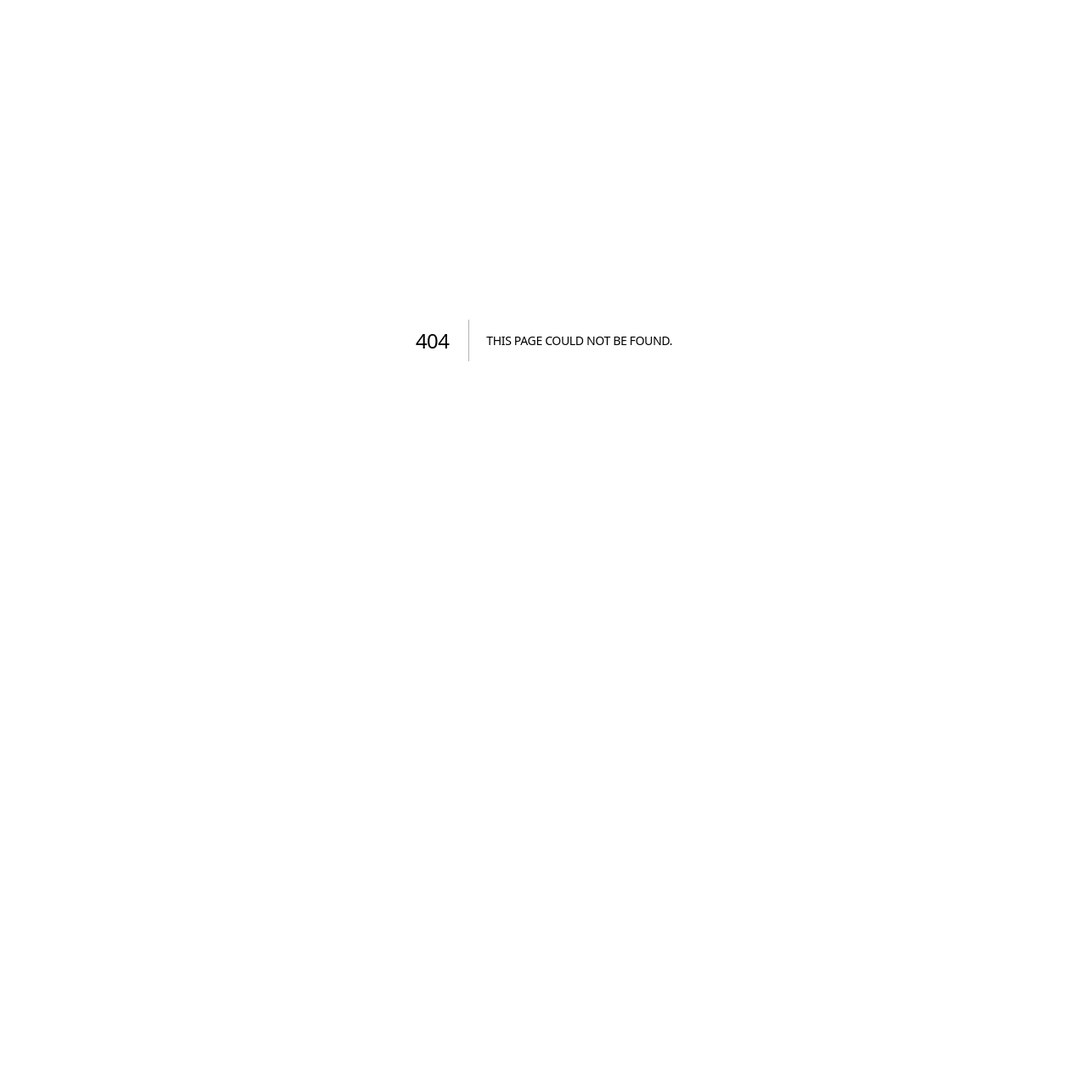
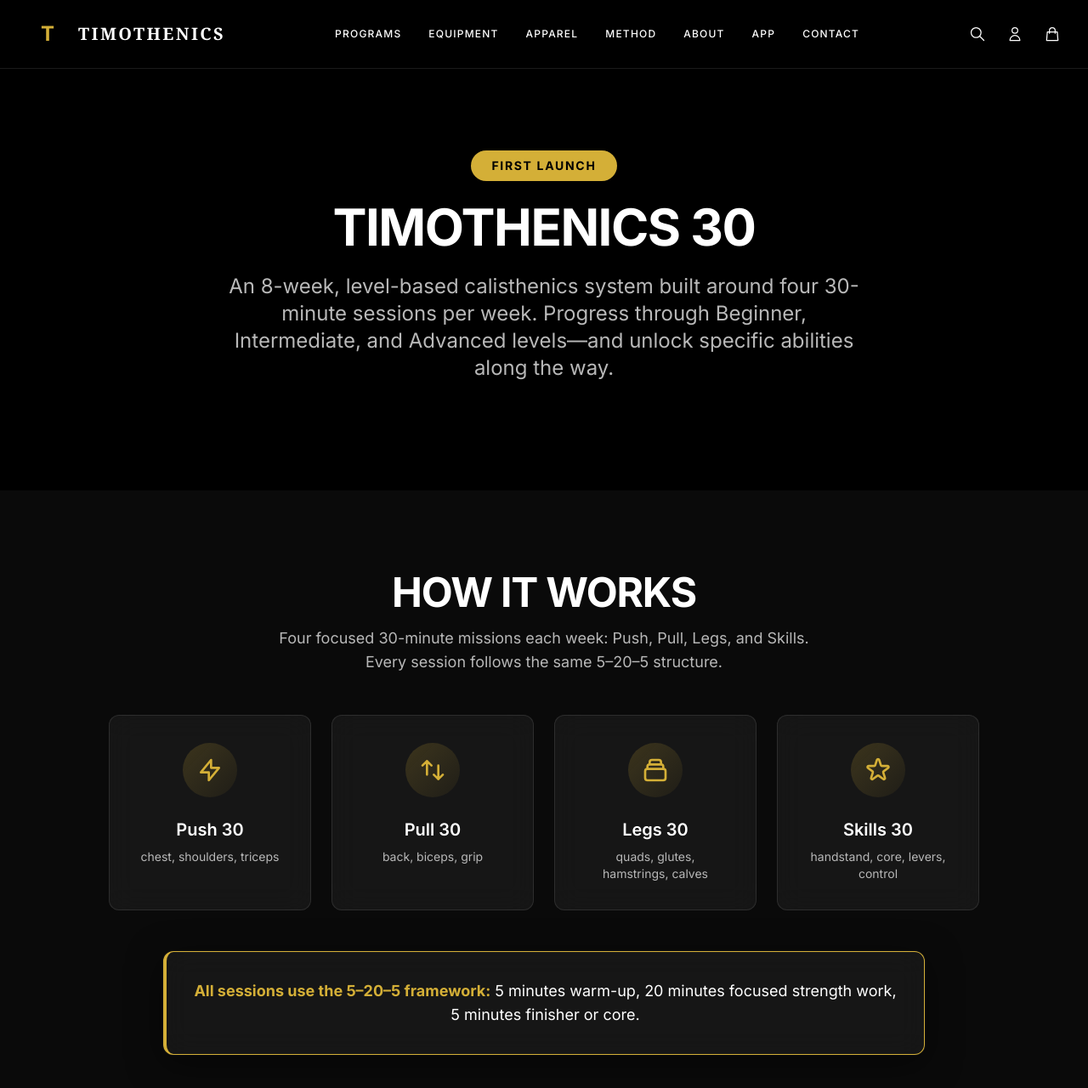
Before and after one commit to timothywdobies/timothenics, a Next.js app: page /timothenics-30 in a window 1280 px wide. Before the commit this address had no page. Shown: the top 1280 px of the page at 85% size. Before the commit the page ends 800 px from the top, so only its background shows below. Built offline with nearby package versions, Linux system fonts and the light colour scheme.

Commit message:
Create dedicated Timothenics 30 program page with placeholder for content and future paywall

```diff
--- a/src/app/programs/page.tsx
+++ b/src/app/programs/page.tsx
@@ -12,71 +12,21 @@ export default function Programs() {
           <p className="text-xs md:text-sm font-medium tracking-wider uppercase text-gold mb-6">
             PROGRAMS
           </p>
-          <h1 className="mb-6 text-white">Programs</h1>
+          <h1 className="mb-6 text-white">Timothenics Programs</h1>
           <p className="text-xl md:text-2xl text-foreground">
-            Timothenics programs are built around four 30-minute sessions a week—Push, Pull, Legs, and Skills—organized into levels you unlock like a game. You start where you are and climb through Beginner, Intermediate, and Advanced by meeting clear standards.
+            Level-based calisthenics systems built around four 30-minute sessions per week. Progress through clear standards and unlock new abilities.
           </p>
         </div>
       </Section>
 
-      {/* Free 7-Day Start */}
+      {/* Timothenics 30 - First Program Launch */}
       <Section className="bg-background-secondary">
-        <div className="max-w-4xl mx-auto">
-          <div className="bg-background border border-white/10 rounded-lg overflow-hidden hover:border-gold transition-all duration-300">
-            <div className="p-8 md:p-12">
-              <div className="flex items-start justify-between mb-6">
-                <div>
-                  <h2 className="text-white mb-2">Timothenics 7-Day Start</h2>
-                  <div className="inline-block bg-gold/20 text-gold px-4 py-2 rounded-full text-sm font-semibold uppercase tracking-wide">
-                    Free
-                  </div>
-                </div>
-              </div>
-
-              <p className="text-foreground-muted mb-6 text-lg">
-                A free 7-day introduction to the Timothenics system. Four 30-minute sessions that show you what Push, Pull, Legs, and Skills feel like—with minimal gear and clear structure.
-              </p>
-
-              <ul className="space-y-3 mb-8">
-                <li className="flex items-start">
-                  <svg className="w-5 h-5 text-gold mr-3 mt-0.5 flex-shrink-0" fill="currentColor" viewBox="0 0 20 20">
-                    <path fillRule="evenodd" d="M16.707 5.293a1 1 0 010 1.414l-8 8a1 1 0 01-1.414 0l-4-4a1 1 0 011.414-1.414L8 12.586l7.293-7.293a1 1 0 011.414 0z" clipRule="evenodd" />
-                  </svg>
-                  <span className="text-foreground">7 days of guided 30-minute sessions</span>
-                </li>
-                <li className="flex items-start">
-                  <svg className="w-5 h-5 text-gold mr-3 mt-0.5 flex-shrink-0" fill="currentColor" viewBox="0 0 20 20">
-                    <path fillRule="evenodd" d="M16.707 5.293a1 1 0 010 1.414l-8 8a1 1 0 01-1.414 0l-4-4a1 1 0 011.414-1.414L8 12.586l7.293-7.293a1 1 0 011.414 0z" clipRule="evenodd" />
-                  </svg>
-                  <span className="text-foreground">Train at home or at a park</span>
-                </li>
-                <li className="flex items-start">
-                  <svg className="w-5 h-5 text-gold mr-3 mt-0.5 flex-shrink-0" fill="currentColor" viewBox="0 0 20 20">
-                    <path fillRule="evenodd" d="M16.707 5.293a1 1 0 010 1.414l-8 8a1 1 0 01-1.414 0l-4-4a1 1 0 011.414-1.414L8 12.586l7.293-7.293a1 1 0 011.414 0z" clipRule="evenodd" />
-                  </svg>
-                  <span className="text-foreground">Perfect way to test the system before committing</span>
-                </li>
-              </ul>
-
-              <a
-                href="/#free-plan"
-                className="inline-flex items-center justify-center px-10 py-4 rounded-full bg-gold text-dark font-semibold text-sm uppercase tracking-wide hover:bg-gold-light transition-all duration-300 shadow-lg"
-              >
-                Get the 7-Day Plan
-              </a>
-            </div>
-          </div>
-        </div>
-      </Section>
-
-      {/* Timothenics 30 - Main Program */}
-      <Section className="bg-background">
         <div className="max-w-5xl mx-auto">
-          <div className="bg-gradient-to-br from-background-secondary to-background border-2 border-gold rounded-lg overflow-hidden">
+          <div className="bg-gradient-to-br from-background to-background-panel border-2 border-gold rounded-lg overflow-hidden">
             <div className="p-8 md:p-12">
               <div className="mb-6">
                 <div className="inline-block bg-gold text-dark px-4 py-2 rounded-full text-xs font-bold uppercase tracking-wide mb-4">
-                  Flagship Program
+                  First Launch
                 </div>
                 <h2 className="text-white mb-4">Timothenics 30 – Levels Program</h2>
                 <p className="text-xl text-foreground mb-8">
@@ -175,7 +125,7 @@ export default function Programs() {
               </div>
 
               <a
-                href="#"
+                href="/timothenics-30"
                 className="inline-flex items-center justify-center px-10 py-4 rounded-full bg-gold text-dark font-semibold text-sm uppercase tracking-wide hover:bg-gold-light transition-all duration-300 shadow-lg"
               >
                 Get Timothenics 30
@@ -185,48 +135,108 @@ export default function Programs() {
         </div>
       </Section>
 
+      {/* Free 7-Day Start */}
+      <Section className="bg-background">
+        <div className="max-w-4xl mx-auto">
+          <div className="bg-background-secondary border border-white/10 rounded-lg overflow-hidden hover:border-gold transition-all duration-300">
+            <div className="p-8 md:p-12">
+              <div className="flex items-start justify-between mb-6">
+                <div>
+                  <h2 className="text-white mb-2">Timothenics 7-Day Start</h2>
+                  <div className="inline-block bg-gold/20 text-gold px-4 py-2 rounded-full text-sm font-semibold uppercase tracking-wide">
+                    Free
+                  </div>
+                </div>
+              </div>
+
+              <p className="text-foreground-muted mb-6 text-lg">
+                A free 7-day introduction to the Timothenics system. Four 30-minute sessions that show you what Push, Pull, Legs, and Skills feel like—with minimal gear and clear structure.
+              </p>
+
+              <ul className="space-y-3 mb-8">
+                <li className="flex items-start">
+                  <svg className="w-5 h-5 text-gold mr-3 mt-0.5 flex-shrink-0" fill="currentColor" viewBox="0 0 20 20">
+                    <path fillRule="evenodd" d="M16.707 5.293a1 1 0 010 1.414l-8 8a1 1 0 01-1.414 0l-4-4a1 1 0 011.414-1.414L8 12.586l7.293-7.293a1 1 0 011.414 0z" clipRule="evenodd" />
+                  </svg>
+                  <span className="text-foreground">7 days of guided 30-minute sessions</span>
+                </li>
+                <li className="flex items-start">
+                  <svg className="w-5 h-5 text-gold mr-3 mt-0.5 flex-shrink-0" fill="currentColor" viewBox="0 0 20 20">
+                    <path fillRule="evenodd" d="M16.707 5.293a1 1 0 010 1.414l-8 8a1 1 0 01-1.414 0l-4-4a1 1 0 011.414-1.414L8 12.586l7.293-7.293a1 1 0 011.414 0z" clipRule="evenodd" />
+                  </svg>
+                  <span className="text-foreground">Train at home or at a park</span>
+                </li>
+                <li className="flex items-start">
+                  <svg className="w-5 h-5 text-gold mr-3 mt-0.5 flex-shrink-0" fill="currentColor" viewBox="0 0 20 20">
+                    <path fillRule="evenodd" d="M16.707 5.293a1 1 0 010 1.414l-8 8a1 1 0 01-1.414 0l-4-4a1 1 0 011.414-1.414L8 12.586l7.293-7.293a1 1 0 011.414 0z" clipRule="evenodd" />
+                  </svg>
+                  <span className="text-foreground">Perfect way to test the system before committing</span>
+                </li>
+              </ul>
+
+              <a
+                href="/#free-plan"
+                className="inline-flex items-center justify-center px-10 py-4 rounded-full bg-gold text-dark font-semibold text-sm uppercase tracking-wide hover:bg-gold-light transition-all duration-300 shadow-lg"
+              >
+                Get the 7-Day Plan
+              </a>
+            </div>
+          </div>
+        </div>
+      </Section>
+
+      {/* Future Programs */}
+      <Section className="bg-background-secondary">
+        <div className="text-center max-w-3xl mx-auto">
+          <h2 className="text-white mb-6">More programs coming soon</h2>
+          <p className="text-foreground-muted text-lg">
+            Timothenics 30 is just the beginning. Additional programs with different focuses and training styles are in development. Stay tuned.
+          </p>
+        </div>
+      </Section>
+
       {/* Why This Works */}
-      <Section className="bg-background-secondary">
+      <Section className="bg-background">
         <div className="text-center mb-12">
           <h2 className="text-white">Why level-based training works</h2>
         </div>
         <div className="grid grid-cols-1 md:grid-cols-2 lg:grid-cols-3 gap-8 max-w-6xl mx-auto">
-          <div className="bg-background border border-white/10 rounded-lg p-8 hover:border-gold transition-all duration-300">
+          <div className="bg-background-secondary border border-white/10 rounded-lg p-8 hover:border-gold transition-all duration-300">
             <h4 className="mb-3 text-white font-semibold">Clear Standards</h4>
             <p className="text-foreground-muted">
               You know exactly what you need to hit to level up. No guessing, no vague "get better" goals.
             </p>
           </div>
 
-          <div className="bg-background border border-white/10 rounded-lg p-8 hover:border-gold transition-all duration-300">
+          <div className="bg-background-secondary border border-white/10 rounded-lg p-8 hover:border-gold transition-all duration-300">
             <h4 className="mb-3 text-white font-semibold">Measurable Progress</h4>
             <p className="text-foreground-muted">
               Track your journey from beginner movements to advanced skills. See your progress in real achievements.
             </p>
           </div>
 
-          <div className="bg-background border border-white/10 rounded-lg p-8 hover:border-gold transition-all duration-300">
+          <div className="bg-background-secondary border border-white/10 rounded-lg p-8 hover:border-gold transition-all duration-300">
             <h4 className="mb-3 text-white font-semibold">Intrinsic Motivation</h4>
             <p className="text-foreground-muted">
               Unlocking skills feels like leveling up in a game. The progress itself becomes the reward.
             </p>
           </div>
 
-          <div className="bg-background border border-white/10 rounded-lg p-8 hover:border-gold transition-all duration-300">
+          <div className="bg-background-secondary border border-white/10 rounded-lg p-8 hover:border-gold transition-all duration-300">
             <h4 className="mb-3 text-white font-semibold">No Plateaus</h4>
             <p className="text-foreground-muted">
               Always working toward the next unlock. There's always a clear next step in your progression.
             </p>
           </div>
 
-          <div className="bg-background border border-white/10 rounded-lg p-8 hover:border-gold transition-all duration-300">
+          <div className="bg-background-secondary border border-white/10 rounded-lg p-8 hover:border-gold transition-all duration-300">
             <h4 className="mb-3 text-white font-semibold">Structured Freedom</h4>
             <p className="text-foreground-muted">
               The framework is fixed, but you progress at your own pace. No rushing, no falling behind.
             </p>
           </div>
 
-          <div className="bg-background border border-white/10 rounded-lg p-8 hover:border-gold transition-all duration-300">
+          <div className="bg-background-secondary border border-white/10 rounded-lg p-8 hover:border-gold transition-all duration-300">
             <h4 className="mb-3 text-white font-semibold">Sustainable Intensity</h4>
             <p className="text-foreground-muted">
               30-minute sessions mean you can train consistently without burning out or sacrificing your life.
@@ -236,7 +246,7 @@ export default function Programs() {
       </Section>
 
       {/* CTA */}
-      <Section className="bg-background">
+      <Section className="bg-background-secondary">
         <div className="text-center max-w-3xl mx-auto">
           <h2 className="mb-6 text-white">Ready to start leveling up?</h2>
           <p className="text-xl text-foreground-muted mb-8">
--- /dev/null
+++ b/src/app/timothenics-30/page.tsx
@@ -0,0 +1,126 @@
+'use client'
+
+import React from 'react'
+import Layout from '@/components/Layout'
+import Section from '@/components/Section'
+
+export default function Timothenics30() {
+  return (
+    <Layout>
+      {/* Hero Section */}
+      <Section className="bg-background py-16 md:py-20">
+        <div className="max-w-4xl mx-auto text-center">
+          <div className="mb-6">
+            <span className="inline-block bg-gold text-dark px-6 py-2 rounded-full text-sm font-bold uppercase tracking-wide">
+              First Launch
+            </span>
+          </div>
+          <h1 className="text-5xl md:text-6xl font-bold mb-6 text-white tracking-tight">
+            Timothenics 30
+          </h1>
+          <p className="text-xl md:text-2xl text-foreground-muted max-w-3xl mx-auto leading-relaxed mb-8">
+            An 8-week, level-based calisthenics system built around four 30-minute sessions per week. Progress through Beginner, Intermediate, and Advanced levels—and unlock specific abilities along the way.
+          </p>
+        </div>
+      </Section>
+
+      {/* Program Overview */}
+      <Section className="bg-background-secondary">
+        <div className="max-w-5xl mx-auto">
+          <div className="text-center mb-12">
+            <h2 className="text-white mb-4">How it works</h2>
+            <p className="text-foreground-muted max-w-2xl mx-auto">
+              Four focused 30-minute missions each week: Push, Pull, Legs, and Skills. Every session follows the same 5–20–5 structure.
+            </p>
+          </div>
+
+          <div className="grid grid-cols-1 md:grid-cols-2 lg:grid-cols-4 gap-6 mb-12">
+            {[
+              { title: 'Push 30', desc: 'chest, shoulders, triceps', icon: 'M13 10V3L4 14h7v7l9-11h-7z' },
+              { title: 'Pull 30', desc: 'back, biceps, grip', icon: 'M7 16V4m0 0L3 8m4-4l4 4m6 0v12m0 0l4-4m-4 4l-4-4' },
+              { title: 'Legs 30', desc: 'quads, glutes, hamstrings, calves', icon: 'M19 11H5m14 0a2 2 0 012 2v6a2 2 0 01-2 2H5a2 2 0 01-2-2v-6a2 2 0 012-2m14 0V9a2 2 0 00-2-2M5 11V9a2 2 0 012-2m0 0V5a2 2 0 012-2h6a2 2 0 012 2v2M7 7h10' },
+              { title: 'Skills 30', desc: 'handstand, core, levers, control', icon: 'M11.049 2.927c.3-.921 1.603-.921 1.902 0l1.519 4.674a1 1 0 00.95.69h4.915c.969 0 1.371 1.24.588 1.81l-3.976 2.888a1 1 0 00-.363 1.118l1.518 4.674c.3.922-.755 1.688-1.538 1.118l-3.976-2.888a1 1 0 00-1.176 0l-3.976 2.888c-.783.57-1.838-.197-1.538-1.118l1.518-4.674a1 1 0 00-.363-1.118l-3.976-2.888c-.784-.57-.38-1.81.588-1.81h4.914a1 1 0 00.951-.69l1.519-4.674z' },
+            ].map((track, index) => (
+              <div
+                key={index}
+                className="glass-card p-8 text-center group hover:shadow-glow transition-all duration-300"
+              >
+                <div className="w-16 h-16 mx-auto mb-6 rounded-full bg-gradient-to-br from-gold/20 to-gold/5 flex items-center justify-center group-hover:scale-110 transition-transform duration-300">
+                  <svg className="w-8 h-8 text-gold group-hover:text-gold-light transition-colors" fill="none" stroke="currentColor" viewBox="0 0 24 24">
+                    <path strokeLinecap="round" strokeLinejoin="round" strokeWidth={2} d={track.icon} />
+                  </svg>
+                </div>
+                <h3 className="text-white mb-2 text-xl font-semibold group-hover:text-gold transition-colors">{track.title}</h3>
+                <p className="text-foreground-muted text-sm">{track.desc}</p>
+              </div>
+            ))}
+          </div>
+
+          <div className="glass-card border-l-4 border-gold rounded-xl p-8 max-w-4xl mx-auto shadow-premium">
+            <p className="text-foreground text-center text-lg">
+              <span className="font-bold text-gold">All sessions use the 5–20–5 framework:</span> 5 minutes warm-up, 20 minutes focused strength work, 5 minutes finisher or core.
+            </p>
+          </div>
+        </div>
+      </Section>
+
+      {/* The Program Content - Placeholder */}
+      <Section className="bg-background">
+        <div className="max-w-5xl mx-auto">
+          <div className="text-center mb-12">
+            <h2 className="text-white mb-4">The Program</h2>
+            <p className="text-foreground-muted max-w-2xl mx-auto">
+              Your complete 8-week training system. All sessions, progressions, and unlock standards in one place.
+            </p>
+          </div>
+
+          {/* This is where the actual program content will go */}
+          <div className="glass-card p-12 text-center">
+            <div className="max-w-2xl mx-auto">
+              <div className="w-20 h-20 mx-auto mb-6 rounded-full bg-gradient-to-br from-gold/20 to-gold/5 flex items-center justify-center">
+                <svg className="w-10 h-10 text-gold" fill="none" stroke="currentColor" viewBox="0 0 24 24">
+                  <path strokeLinecap="round" strokeLinejoin="round" strokeWidth={2} d="M12 6.253v13m0-13C10.832 5.477 9.246 5 7.5 5S4.168 5.477 3 6.253v13C4.168 18.477 5.754 18 7.5 18s3.332.477 4.5 1.253m0-13C13.168 5.477 14.754 5 16.5 5c1.747 0 3.332.477 4.5 1.253v13C19.832 18.477 18.247 18 16.5 18c-1.746 0-3.332.477-4.5 1.253" />
+                </svg>
+              </div>
+              <h3 className="text-white text-2xl font-bold mb-4">Program Content Coming Soon</h3>
+              <p className="text-foreground-muted mb-8">
+                The complete Timothenics 30 program will be available here. All workouts, progressions, and tracking tools in one place.
+              </p>
+              <div className="inline-block bg-gold/10 border border-gold/30 rounded-lg px-6 py-3">
+                <p className="text-gold text-sm font-semibold">
+                  Stay tuned for the full program launch
+                </p>
+              </div>
+            </div>
+          </div>
+        </div>
+      </Section>
+
+      {/* Pricing Section - Placeholder for future paywall */}
+      <Section className="bg-background-secondary">
+        <div className="max-w-3xl mx-auto text-center">
+          <h2 className="text-white mb-6">Get Started</h2>
+          <p className="text-foreground-muted mb-8 text-lg">
+            Join Timothenics 30 and start building real strength with level-based progression.
+          </p>
+
+          <div className="glass-card p-10 max-w-md mx-auto">
+            <div className="text-center mb-6">
+              <div className="text-5xl font-bold text-white mb-2">$1</div>
+              <p className="text-foreground-muted">8-week program</p>
+            </div>
+
+            <button className="w-full group relative inline-flex items-center justify-center px-10 py-4 rounded-full bg-gradient-to-r from-gold via-gold-light to-gold text-dark font-bold text-sm uppercase tracking-wide transition-all duration-300 shadow-glow hover:shadow-glow-lg hover:scale-105 overflow-hidden">
+              <span className="relative z-10">Join Now</span>
+              <div className="absolute inset-0 bg-shimmer animate-shimmer"></div>
+            </button>
+
+            <p className="text-foreground-muted/60 text-xs mt-4">
+              Payment processing coming soon
+            </p>
+          </div>
+        </div>
+      </Section>
+    </Layout>
+  )
+}
```
